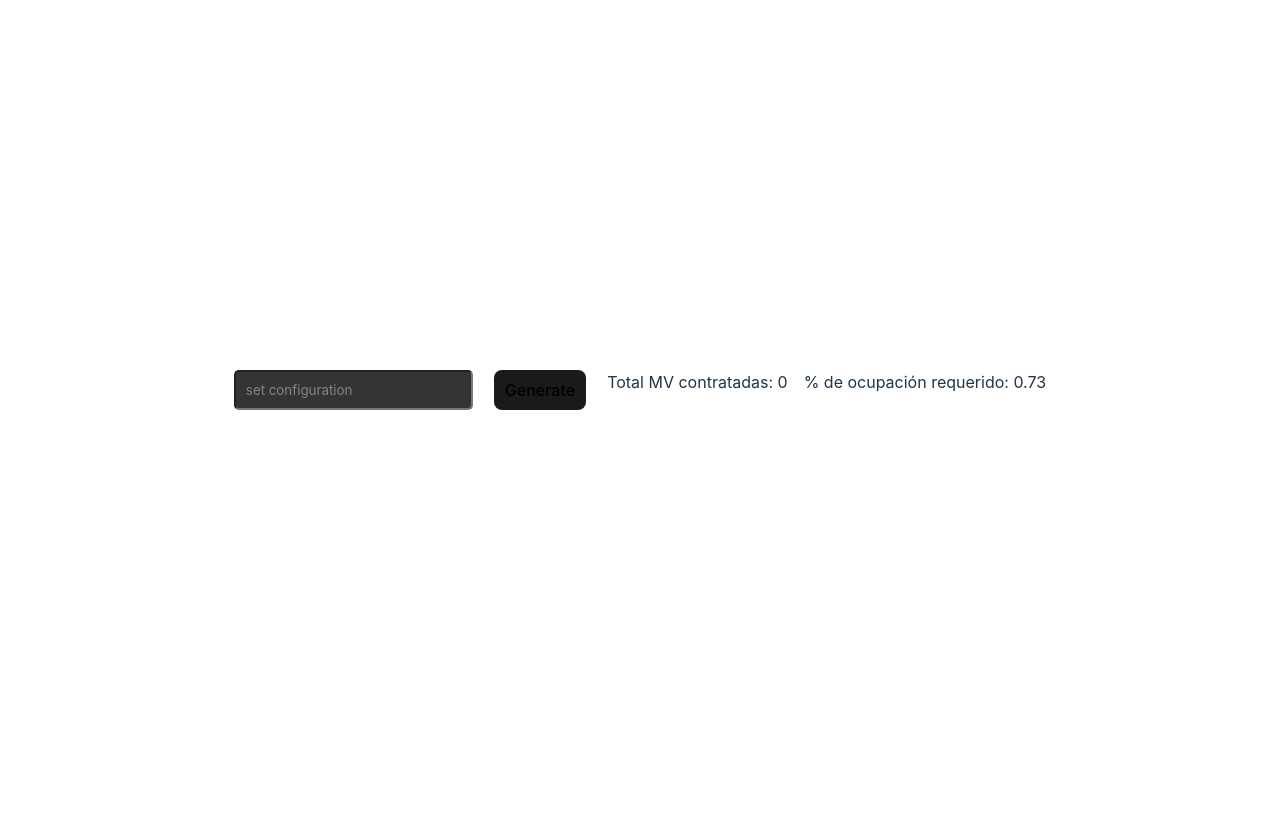
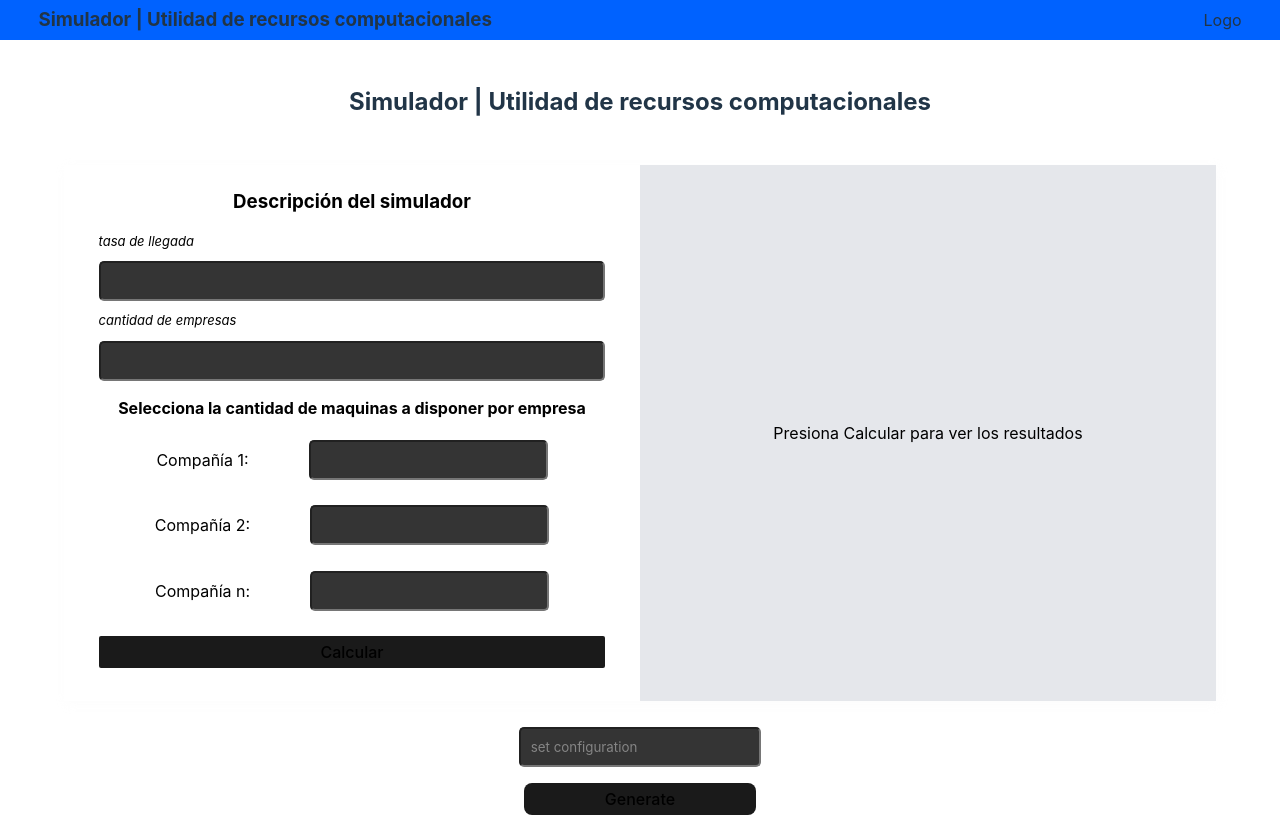
Before and after one commit to JannCarloMoreno/teoria_de_juegos, a React (Vite) app: page / in a window 1280 px wide. Shown: the top 817 px of the page. Built offline with nearby package versions, Linux system fonts and the light colour scheme.

Commit message:
landing page added

```diff
--- /dev/null
+++ b/src/components/UI/templates/landingPage/index.jsx
@@ -0,0 +1,17 @@
+import "./styles.css";
+import Header from "../../../organisms/header";
+import Simulator from "../../../organisms/simulator";
+import Main from "../main";
+
+  export default function LandingPage() {
+    return (
+        <section className="main">
+          <Header />
+          <section className="main__title">
+            <h2>Simulador | Utilidad de recursos computacionales</h2>
+          </section>
+          <Simulator />
+          <Main/>
+        </section>
+      );
+    }
--- /dev/null
+++ b/src/components/UI/templates/landingPage/styles.css
@@ -0,0 +1,29 @@
+.main{
+    display: flex;
+    flex-direction: column;
+    /* margin: 5%; */
+}
+
+.main__title{
+    text-align: center;
+}
+
+.prompt{
+    display: flex;
+    flex-direction: column;
+}
+.senate{
+    display: flex;
+    flex-direction: column;
+    align-items: center;
+    justify-content: center;
+}
+
+.data{
+    display: flex;
+    flex-direction: row;
+}
+
+.showButton{
+    margin-bottom: 10px;
+}
--- a/src/components/UI/templates/main/index.jsx
+++ b/src/components/UI/templates/main/index.jsx
@@ -29,6 +29,10 @@ const getValues = ref => {
     seatsArray = seatsArray.map(bench =>safeParseFloat(bench),(totalSeats));
     this_totalSeats = totalSeats
     return generateBenchs(seatsArray)
+}
+
+const refresh = () => {
+    window.location.reload(false);
 }
 
 export default function Main(){
@@ -89,6 +93,7 @@ export default function Main(){
                 <section className='prompt'>
                     <Prompt ref={promptRef} buttonText='Generate' handleChange={handleClick} inputPlaceholder='set configuration' />
                     {data && <Button className='showButton' onClick={generateTable} text={tableButtonText}/>}
+                    <Button onClick={refresh} text="refresh"/>
                     <label className='totalSeats'>Total MV contratadas: {this_totalSeats}</label>
                     <label className='totalSeats'>% de ocupación requerido: {percentageApproval}</label>
                 </section>
--- /dev/null
+++ b/src/components/organisms/header/index.jsx
@@ -0,0 +1,10 @@
+import "./styles.css";
+
+export default function Header() {
+  return (
+    <header className="header">
+      <h3>Simulador | Utilidad de recursos computacionales</h3>
+      <figure>Logo</figure>
+    </header>
+  );
+}
--- /dev/null
+++ b/src/components/organisms/header/styles.css
@@ -0,0 +1,19 @@
+header{
+    height: 5vh;
+    padding: 0 3%;
+    margin-bottom: 3vh;
+    background: rgb(0, 98, 255);
+    display: flex;
+    justify-content: space-between;
+    align-items: center;
+}
+
+h3{
+    margin: 0;
+    padding: 0;
+}
+
+figure{
+    margin: 0;
+    padding: 0;
+}
--- /dev/null
+++ b/src/components/organisms/simulator/index.jsx
@@ -0,0 +1,41 @@
+import "./styles.css";
+
+export default function Simulator() {
+  return (
+    <div className="simulator">
+      <section className="simulator__config">
+        <h3>Descripción del simulador</h3>
+        <section>
+          <label htmlFor="" className="simulator__config--labelVer">
+            tasa de llegada
+            <input type="text" />
+          </label>
+          <label htmlFor="" className="simulator__config--labelVer">
+            cantidad de empresas
+            <input type="text" />
+          </label>
+        </section>
+        <section className="simulator__config__companies">
+          <h4>Selecciona la cantidad de maquinas a disponer por empresa</h4>
+          <section></section>
+          <label htmlFor="" className="simulator__config--labelHor">
+            Compañía 1:
+            <input type="text" />
+          </label>
+          <label htmlFor="" className="simulator__config--labelHor">
+            Compañía 2:
+            <input type="text" />
+          </label>
+          <label htmlFor="" className="simulator__config--labelHor">
+            Compañía n:
+            <input type="text" />
+          </label>
+          <button>Calcular</button>
+        </section>
+      </section>
+      <section className="simulator__results">
+        <p>Presiona Calcular para ver los resultados</p>
+      </section>
+    </div>
+  );
+}
--- /dev/null
+++ b/src/components/organisms/simulator/styles.css
@@ -0,0 +1,67 @@
+.simulator{
+    box-sizing: border-box;
+    min-height: 50vh;
+    color: black;
+    background: antiquewhite;
+    margin: 2% 5%;
+    display: grid;
+    grid-template-columns: repeat(2, 1fr);
+    grid-template-rows: 1fr;
+    box-shadow: 2px 3px 10px 0px rgba(248, 248, 248, 0.432);
+}
+
+.simulator__config{
+    box-sizing: border-box;
+    width: 100%;
+    display: flex;
+    flex-direction: column;
+    gap: 5px;
+    background: #fff;
+    padding: 4% 6%;
+    text-align: center;
+}
+
+.simulator__config--labelVer{
+    display: flex;
+    flex-direction: column;
+    margin: 2% 0;
+    gap: 10px;
+    width: 100%;
+    text-align: start;
+    font-size: small;
+    font-style: italic;
+}
+
+
+.simulator__config--labelHor{
+    display: flex;
+    align-items: center;
+    gap: 60px;
+    margin: 2% 0;
+}
+
+.simulator__config__companies{
+    display: flex;
+    flex-direction: column;
+    align-items: center;
+    gap: 5px;
+}
+
+.simulator__config__companies h4{
+    margin: 0;
+}
+
+.simulator__config__companies button{
+    box-sizing: border-box;
+    width: 100%;
+    height: 4vh;
+    border-radius: 2px;
+    margin: 2% 0;
+}
+
+.simulator__results{
+    display: flex;
+    align-items: center;
+    justify-content: center;
+    background: #E5E7EB;
+}
--- a/src/index.css
+++ b/src/index.css
@@ -2,10 +2,10 @@
   font-family: Inter, system-ui, Avenir, Helvetica, Arial, sans-serif;
   line-height: 1.5;
   font-weight: 400;
-
   color-scheme: light dark;
   color: rgba(255, 255, 255, 0.87);
   background-color: #242424;
+  box-sizing: border-box;
 
   font-synthesis: none;
   text-rendering: optimizeLegibility;
@@ -15,14 +15,8 @@
 }
 
 #root{
-  max-width: 1280px;
-  width: 100vw;
-  margin: 0 auto;
-  padding: 2rem;
-  text-align: center;
-  display: flex;
-  align-items: center;
-  justify-content: center;
+  /* max-width: 1280px; */
+  width: 100%;
 }
 
 a {
@@ -33,20 +27,22 @@ a {
 a:hover {
   color: #535bf2;
 }
-
 body {
   margin: 0;
   display: flex;
-  place-items: center;
+  flex-direction: column;
+  width: 100%;
+  height: 100%;
+  box-sizing: border-box;
   min-width: 320px;
   min-height: 100vh;
+  overflow-x: hidden;
 }
 
 h1 {
   font-size: 3.2em;
   line-height: 1.1;
 }
-
 @media (prefers-color-scheme: light) {
   :root {
     color: #213547;
@@ -59,7 +55,6 @@ h1 {
     background-color: #f9f9f9;
   }
 }
-
 button {
   border-radius: 8px;
   border: 1px solid transparent;
--- a/src/main.jsx
+++ b/src/main.jsx
@@ -2,11 +2,13 @@ import React from 'react'
 import ReactDOM from 'react-dom/client'
 import './index.css'
 import Main from './components/UI/templates/main'
+import LandingPage from './components/UI/templates/landingPage'
 
 ReactDOM.createRoot(document.getElementById('root')).render(
   <React.StrictMode>
     {
-      <Main/>
+      //<Main/>
+      <LandingPage/>
     }
   </React.StrictMode>,
 )
```
